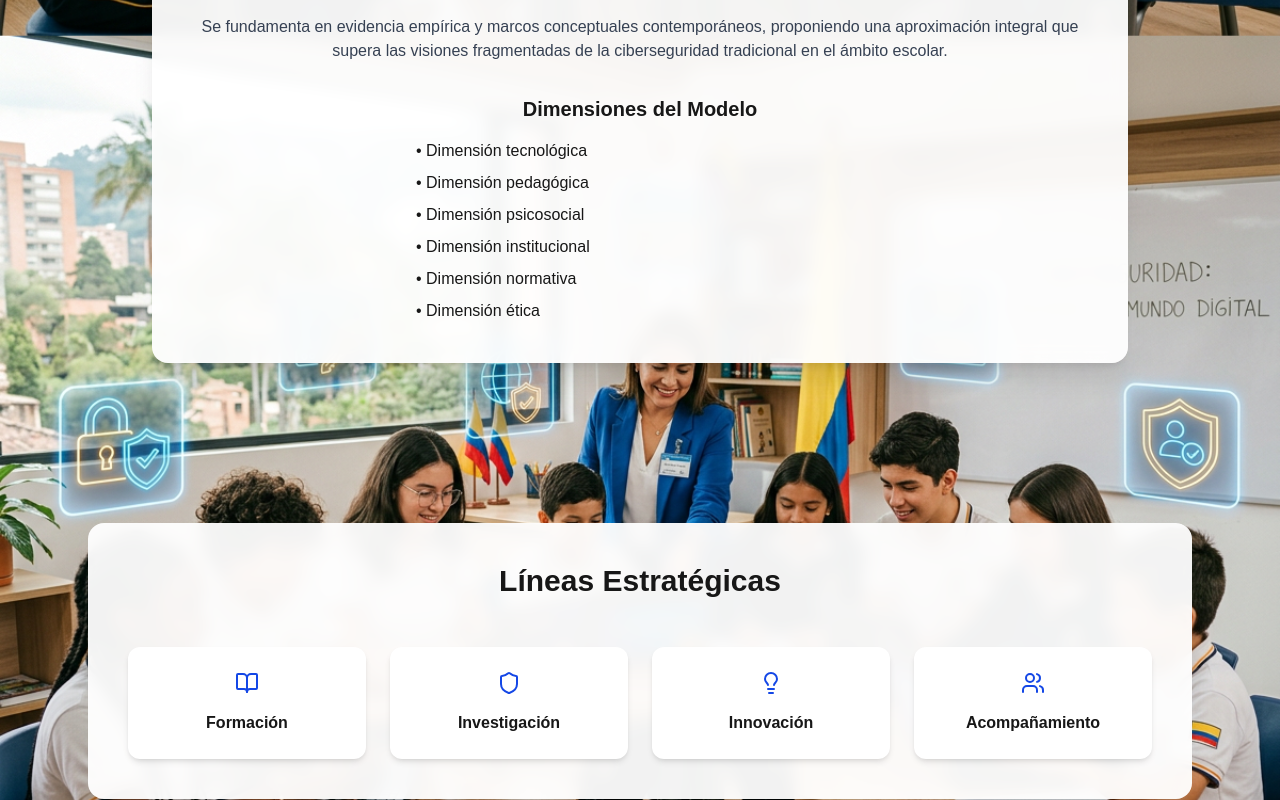
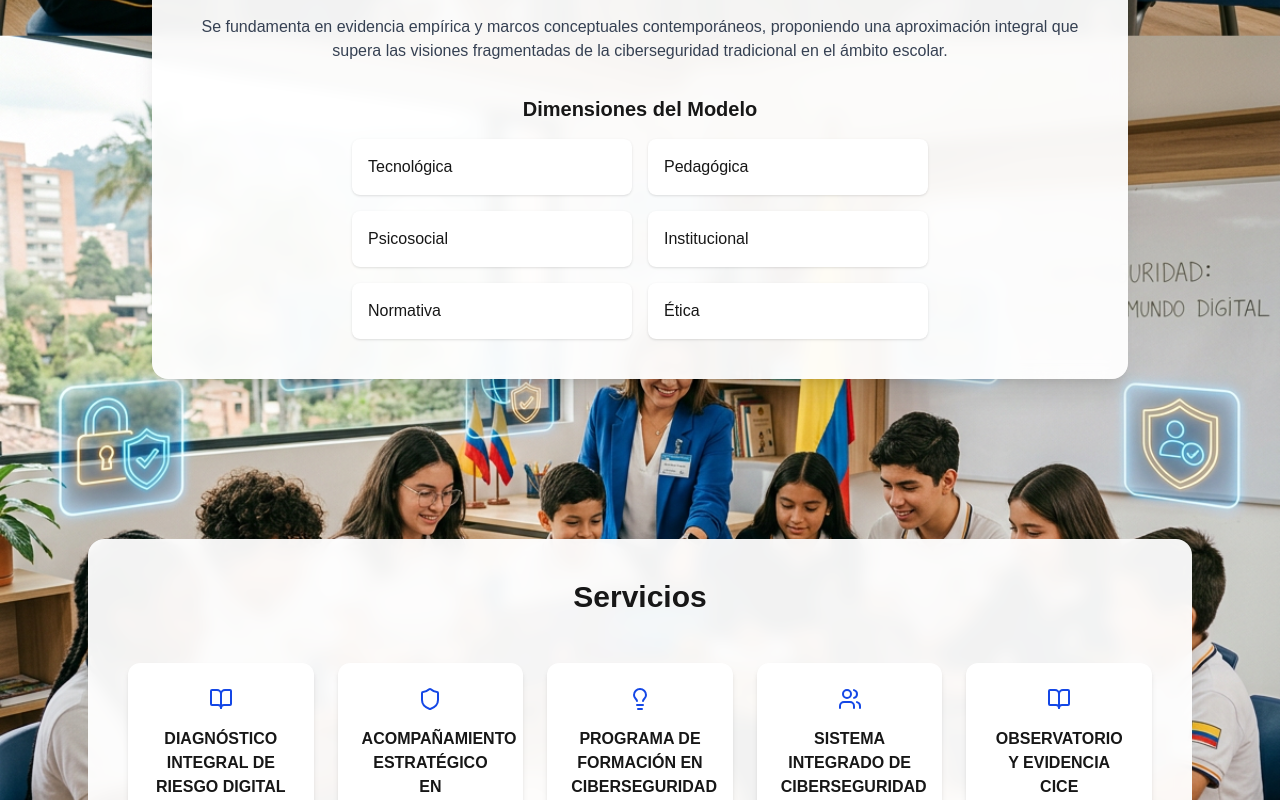
Before and after one commit to Patosoc/cice-web, a Next.js app: page / in a window 1280 px wide. Shown: the part 920-1720 px from the top of the page. Built offline with nearby package versions, Linux system fonts and the light colour scheme.

Commit message:
mejoras de presentacion2

```diff
--- a/components/LineasEstrategicas.tsx
+++ b/components/LineasEstrategicas.tsx
@@ -12,16 +12,17 @@ export default function LineasEstrategicas() {
         <div className="card">
 
           <h2 className="text-3xl font-bold text-center mb-12">
-            Líneas Estratégicas
+            Servicios
           </h2>
 
-          <div className="grid md:grid-cols-4 gap-6">
+          <div className="grid md:grid-cols-5 gap-6">
 
             {[
-              { title: "Formación", icon: <BookOpen /> },
-              { title: "Investigación", icon: <Shield /> },
-              { title: "Innovación", icon: <Lightbulb /> },
-              { title: "Acompañamiento", icon: <Users /> },
+              { title: "DIAGNÓSTICO INTEGRAL DE RIESGO DIGITAL ESCOLAR (DIRDE–CICE)", icon: <BookOpen /> },
+              { title: "ACOMPAÑAMIENTO ESTRATÉGICO EN CIBERSEGURIDAD EDUCATIVA (AECE–CICE)", icon: <Shield /> },
+              { title: "PROGRAMA DE FORMACIÓN EN CIBERSEGURIDAD EDUCATIVA (SICE)", icon: <Lightbulb /> },
+              { title: "SISTEMA INTEGRADO DE CIBERSEGURIDAD EDUCATIVA", icon: <Users /> },
+              { title: "OBSERVATORIO Y EVIDENCIA CICE", icon: <BookOpen /> },
             ].map((item, i) => (
 
               <motion.div
--- a/components/Navbar.tsx
+++ b/components/Navbar.tsx
@@ -26,8 +26,8 @@ export default function Navbar() {
 
         <div className="flex gap-6 text-blue-700">
 
-          <a href="#sobre">El Centro</a>
-          <a href="#lineas">Líneas</a>
+          <a href="#sobre">El Modelo</a>
+          <a href="#lineas">Servicios</a>
           <a href="#fundador">Fundador</a>
           <a href="#contacto">Contacto</a>
 
--- a/components/SobreCICE.tsx
+++ b/components/SobreCICE.tsx
@@ -33,14 +33,16 @@ export default function SobreCICE() {
               Dimensiones del Modelo
             </h3>
 
-            <ul className="text-left max-w-md mx-auto space-y-2">
-              <li>• Dimensión tecnológica</li>
-              <li>• Dimensión pedagógica</li>
-              <li>• Dimensión psicosocial</li>
-              <li>• Dimensión institucional</li>
-              <li>• Dimensión normativa</li>
-              <li>• Dimensión ética</li>
-            </ul>
+            <div className="grid md:grid-cols-2 gap-4 max-w-xl mx-auto text-left">
+
+              <div className="bg-white shadow p-4 rounded-lg">Tecnológica</div>
+              <div className="bg-white shadow p-4 rounded-lg">Pedagógica</div>
+              <div className="bg-white shadow p-4 rounded-lg">Psicosocial</div>
+              <div className="bg-white shadow p-4 rounded-lg">Institucional</div>
+              <div className="bg-white shadow p-4 rounded-lg">Normativa</div>
+              <div className="bg-white shadow p-4 rounded-lg">Ética</div>
+
+            </div>
 
           </div>
 
```
